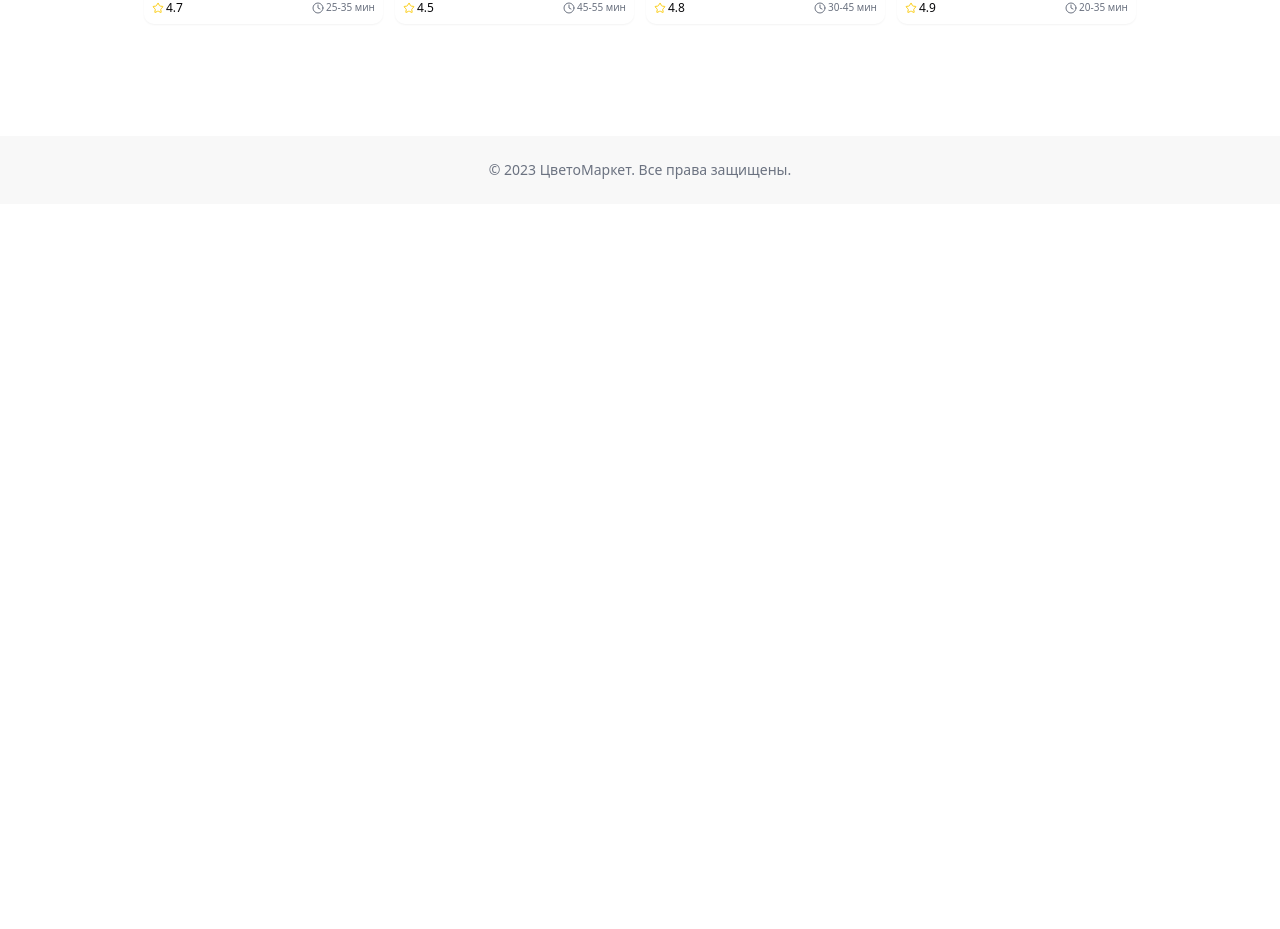
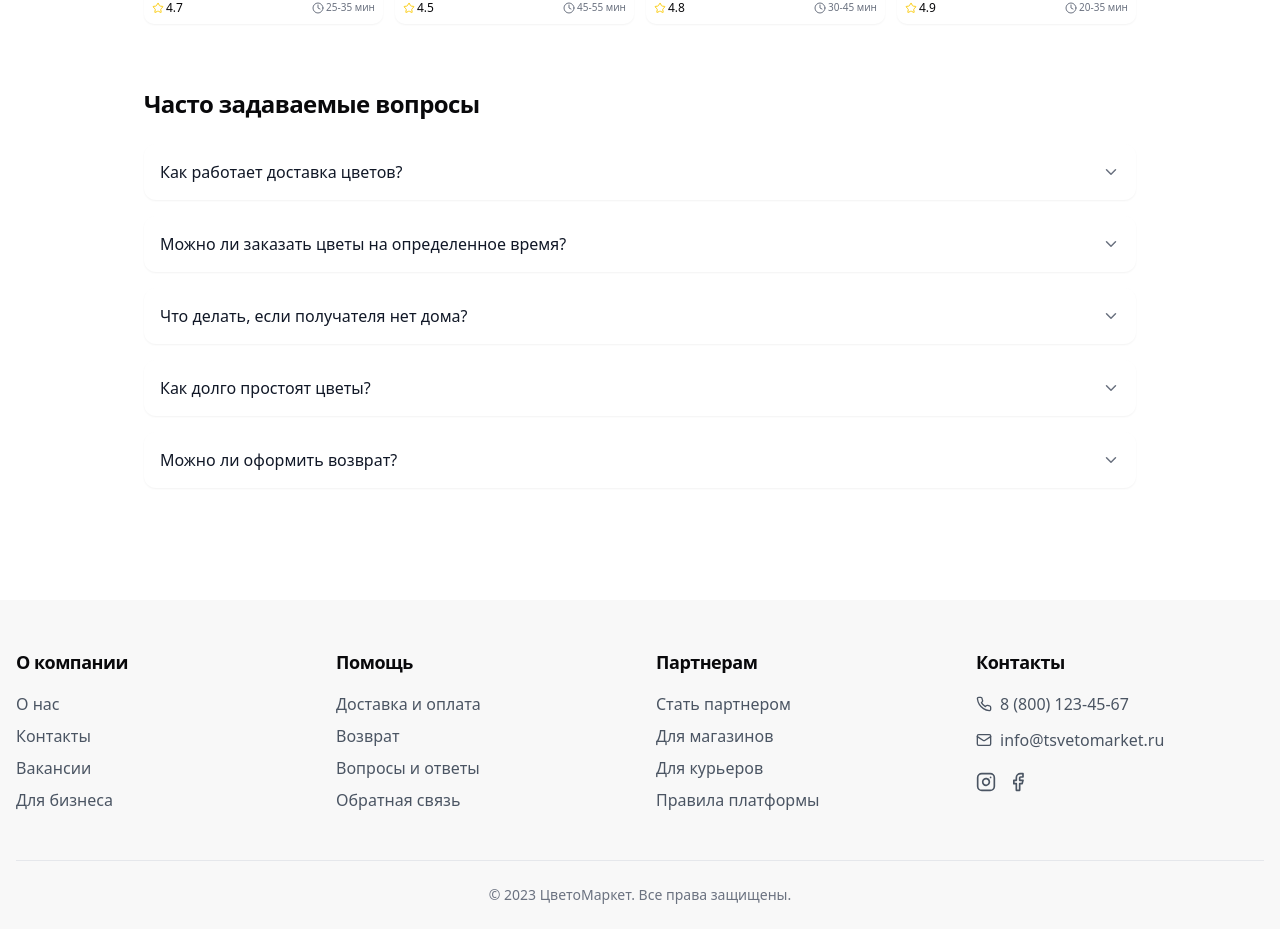
Before and after one commit to alekenov/uniformity-universe, a React (Vite) app: page / in a window 1280 px wide. Shown: the part 1994-2923 px from the top of the page. Before the commit the page ends 2198 px from the top, so only its background shows below. Built offline with nearby package versions, Linux system fonts and the light colour scheme.

Commit message:
Implement footer and FAQ block
Adds a footer and FAQ block to the application.

```diff
--- a/src/pages/HomePage.tsx
+++ b/src/pages/HomePage.tsx
@@ -1,5 +1,5 @@
 import React, { useState, useEffect } from 'react';
-import { MapPin, ArrowRight, Clock, Star, ArrowUpDown, Filter, Truck, ShoppingBag, UserRound } from 'lucide-react';
+import { MapPin, ArrowRight, Clock, Star, ArrowUpDown, Filter, Truck, ShoppingBag, UserRound, Mail, Phone, Instagram, Facebook, ChevronDown, ChevronUp } from 'lucide-react';
 import { useNavigate } from 'react-router-dom';
 import { Button } from '@/components/ui/button';
 import { useToast } from '@/hooks/use-toast';
@@ -225,6 +225,37 @@ const HomePage: React.FC = () => {
     document.getElementById('shops-section')?.scrollIntoView({ behavior: 'smooth' });
   };
 
+  // FAQ state
+  const [openFaqItem, setOpenFaqItem] = useState<number | null>(null);
+
+  const toggleFaqItem = (index: number) => {
+    setOpenFaqItem(openFaqItem === index ? null : index);
+  };
+
+  // FAQ data
+  const faqItems = [
+    {
+      question: "Как работает доставка цветов?",
+      answer: "Мы доставляем цветы из ближайшего к вам флориста. После оформления заказа наш курьер доставит букет по указанному адресу в течение 1-2 часов."
+    },
+    {
+      question: "Можно ли заказать цветы на определенное время?",
+      answer: "Да, при оформлении заказа вы можете выбрать желаемое время доставки. Мы доставим букет в указанный временной интервал."
+    },
+    {
+      question: "Что делать, если получателя нет дома?",
+      answer: "Если получателя нет дома, наш курьер свяжется с вами для уточнения дальнейших действий. Мы можем оставить букет у соседей, консьержа или договориться о другом времени доставки."
+    },
+    {
+      question: "Как долго простоят цветы?",
+      answer: "Срок свежести зависит от типа цветов. В среднем букеты сохраняют свежесть 5-7 дней. К каждому букету прилагается инструкция по уходу для максимального продления свежести."
+    },
+    {
+      question: "Можно ли оформить возврат?",
+      answer: "Если качество букета вас не устроило, сделайте фото в течение 24 часов после получения и свяжитесь с нашей службой поддержки. Мы вернем деньги или заменим букет."
+    }
+  ];
+
   return (
     <div className="min-h-screen flex flex-col">
       {/* Header */}
@@ -412,8 +443,36 @@ const HomePage: React.FC = () => {
                     </div>
                   </div>
                 </div>
+              </div>
+            ))}
+          </div>
+        </div>
 
-                {/* Reviews section has been removed */}
+        {/* FAQ Section */}
+        <div className="mb-16">
+          <h2 className="text-2xl font-bold mb-6">Часто задаваемые вопросы</h2>
+          <div className="space-y-4">
+            {faqItems.map((item, index) => (
+              <div
+                key={index}
+                className="bg-white rounded-lg shadow-sm overflow-hidden"
+              >
+                <button
+                  className="w-full flex justify-between items-center p-4 text-left font-medium text-gray-900 hover:bg-gray-50 transition-colors"
+                  onClick={() => toggleFaqItem(index)}
+                >
+                  <span>{item.question}</span>
+                  {openFaqItem === index ? (
+                    <ChevronUp size={18} className="text-gray-500 flex-shrink-0" />
+                  ) : (
+                    <ChevronDown size={18} className="text-gray-500 flex-shrink-0" />
+                  )}
+                </button>
+                {openFaqItem === index && (
+                  <div className="p-4 pt-0 text-gray-600 border-t border-gray-100">
+                    <p>{item.answer}</p>
+                  </div>
+                )}
               </div>
             ))}
           </div>
@@ -421,9 +480,67 @@ const HomePage: React.FC = () => {
       </main>
 
       {/* Footer */}
-      <footer className="bg-[#F8F8F8] py-6">
-        <div className="container mx-auto px-4 text-center text-gray-500 text-sm">
-          © 2023 ЦветоМаркет. Все права защищены.
+      <footer className="bg-[#F8F8F8] pt-12">
+        <div className="container mx-auto px-4">
+          <div className="grid grid-cols-1 md:grid-cols-4 gap-8 mb-12">
+            <div>
+              <h3 className="font-bold text-lg mb-4">О компании</h3>
+              <ul className="space-y-2">
+                <li><a href="#" className="text-gray-600 hover:text-primary">О нас</a></li>
+                <li><a href="#" className="text-gray-600 hover:text-primary">Контакты</a></li>
+                <li><a href="#" className="text-gray-600 hover:text-primary">Вакансии</a></li>
+                <li><a href="#" className="text-gray-600 hover:text-primary">Для бизнеса</a></li>
+              </ul>
+            </div>
+            <div>
+              <h3 className="font-bold text-lg mb-4">Помощь</h3>
+              <ul className="space-y-2">
+                <li><a href="#" className="text-gray-600 hover:text-primary">Доставка и оплата</a></li>
+                <li><a href="#" className="text-gray-600 hover:text-primary">Возврат</a></li>
+                <li><a href="#" className="text-gray-600 hover:text-primary">Вопросы и ответы</a></li>
+                <li><a href="#" className="text-gray-600 hover:text-primary">Обратная связь</a></li>
+              </ul>
+            </div>
+            <div>
+              <h3 className="font-bold text-lg mb-4">Партнерам</h3>
+              <ul className="space-y-2">
+                <li><a href="#" className="text-gray-600 hover:text-primary">Стать партнером</a></li>
+                <li><a href="#" className="text-gray-600 hover:text-primary">Для магазинов</a></li>
+                <li><a href="#" className="text-gray-600 hover:text-primary">Для курьеров</a></li>
+                <li><a href="#" className="text-gray-600 hover:text-primary">Правила платформы</a></li>
+              </ul>
+            </div>
+            <div>
+              <h3 className="font-bold text-lg mb-4">Контакты</h3>
+              <ul className="space-y-3">
+                <li>
+                  <a href="tel:+78001234567" className="flex items-center text-gray-600 hover:text-primary">
+                    <Phone size={16} className="mr-2" />
+                    8 (800) 123-45-67
+                  </a>
+                </li>
+                <li>
+                  <a href="mailto:info@tsvetomarket.ru" className="flex items-center text-gray-600 hover:text-primary">
+                    <Mail size={16} className="mr-2" />
+                    info@tsvetomarket.ru
+                  </a>
+                </li>
+                <li className="pt-2">
+                  <div className="flex items-center gap-3">
+                    <a href="#" className="text-gray-600 hover:text-primary">
+                      <Instagram size={20} />
+                    </a>
+                    <a href="#" className="text-gray-600 hover:text-primary">
+                      <Facebook size={20} />
+                    </a>
+                  </div>
+                </li>
+              </ul>
+            </div>
+          </div>
+          <div className="border-t border-gray-200 py-6 text-center text-gray-500 text-sm">
+            © 2023 ЦветоМаркет. Все права защищены.
+          </div>
         </div>
       </footer>
     </div>
```
